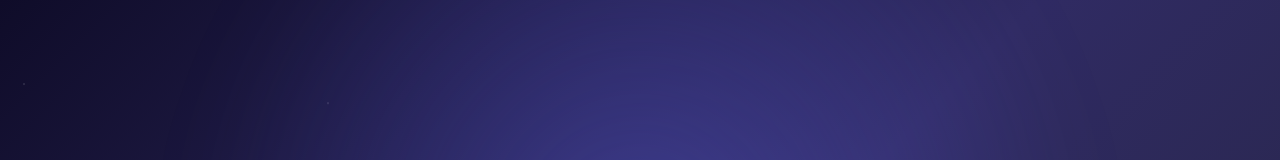
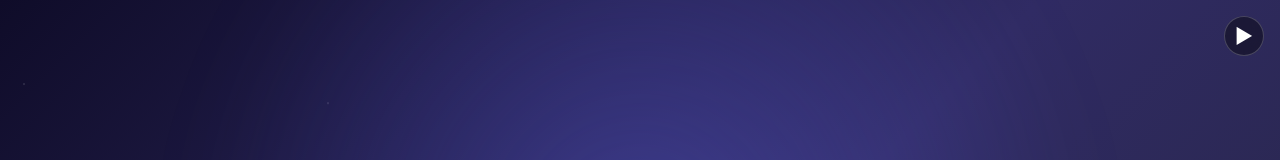
Before and after one commit to Fajrezzz/fajrezzz, a React (Vite) app: page / in a window 1280 px wide. Shown: the top 160 px of the page. Built offline with nearby package versions, Linux system fonts and the light colour scheme.

Commit message:
Update App.tsx

```diff
--- a/src/App.tsx
+++ b/src/App.tsx
@@ -204,37 +204,30 @@ export default function App() {
     return () => clearInterval(timer);
   }, []);
 
-  // 🎵 Audio otomatis dari awal
-  const bgMusicRef = useRef(new Audio("/Fajri.mp3"));
-  const [musicStarted, setMusicStarted] = useState(false);
+  // --- MUSIK STATE ---
+  const bgMusicRef = useRef<HTMLAudioElement | null>(null);
+  const [isMusicOn, setIsMusicOn] = useState(false);
 
   useEffect(() => {
-  const audio = new Audio("/Fajri.mp3");
-  audio.loop = true;
-  audio.volume = 0.4;
-  bgMusicRef.current = audio;
+    bgMusicRef.current = new Audio("/Fajri.mp3");
+    bgMusicRef.current.loop = true;
+    bgMusicRef.current.volume = 0.4;
+    return () => {
+      bgMusicRef.current?.pause();
+      bgMusicRef.current = null;
+    };
+  }, []);
 
-  const startMusic = () => {
-    if (!musicStarted) {
-      audio.play().then(() => setMusicStarted(true)).catch(() => {});
+  const toggleMusic = () => {
+    const audio = bgMusicRef.current;
+    if (!audio) return;
+    if (isMusicOn) {
+      audio.pause();
+      setIsMusicOn(false);
+    } else {
+      audio.play().then(() => setIsMusicOn(true)).catch(() => {});
     }
   };
-
-  // Mulai hanya setelah interaksi pertama (klik/tap)
-  const handleInteraction = () => {
-    startMusic();
-    document.removeEventListener("click", handleInteraction);
-    document.removeEventListener("touchstart", handleInteraction);
-  };
-  document.addEventListener("click", handleInteraction);
-  document.addEventListener("touchstart", handleInteraction);
-
-  return () => {
-    document.removeEventListener("click", handleInteraction);
-    document.removeEventListener("touchstart", handleInteraction);
-    audio.pause();
-  };
-}, []);
 
   const getWIB = () =>
     time.toLocaleTimeString("id-ID", {
@@ -381,12 +374,7 @@ export default function App() {
     setStage("loading");
     setTimeout(() => {
       setLightning(true);
-      const audio = new Audio("/thunder.mp3");
-      audio.play();
-      setTimeout(() => {
-        audio.pause();
-        audio.currentTime = 0;
-      }, 600);
+      new Audio("/thunder.mp3").play();
       setTimeout(() => {
         setLightning(false);
         setStage("app");
@@ -572,6 +560,16 @@ export default function App() {
           className={`fixed inset-0 z-50 flex flex-col items-center justify-center ${introOut ? "intro-out" : ""}`}
           style={{ background: "linear-gradient(135deg, #0f0c29, #302b63, #24243e)", cursor: "auto" }}
         >
+          {/* Tombol Play/Pause Musik di pojok kanan atas */}
+          <button
+            onClick={toggleMusic}
+            className="absolute top-4 right-4 z-20 w-10 h-10 rounded-full flex items-center justify-center text-xl"
+            style={{ background: "rgba(0,0,0,0.4)", backdropFilter: "blur(8px)", border: "1px solid rgba(255,255,255,0.2)", color: "white" }}
+            title={isMusicOn ? "Pause" : "Play"}
+          >
+            {isMusicOn ? "⏸" : "▶"}
+          </button>
+
           <Particles />
           <div className="absolute rounded-full" style={{ top: "30%", left: "50%", transform: "translate(-50%,-50%)", width: "70vw", height: "70vw", background: "radial-gradient(circle, rgba(99,102,241,0.35) 0%, transparent 70%)", filter: "blur(40px)", pointerEvents: "none" }} />
           <div className="relative z-10 flex flex-col items-center gap-6 px-8 text-center">
```
